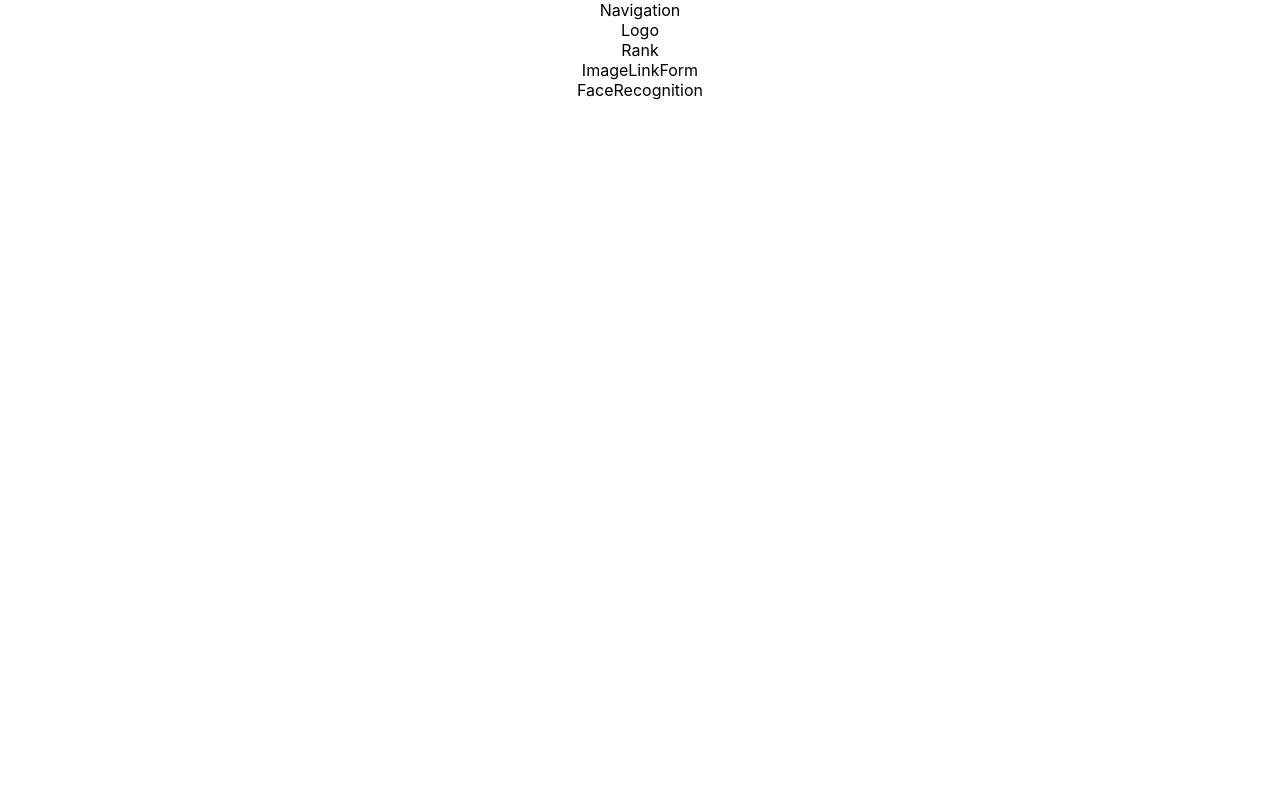
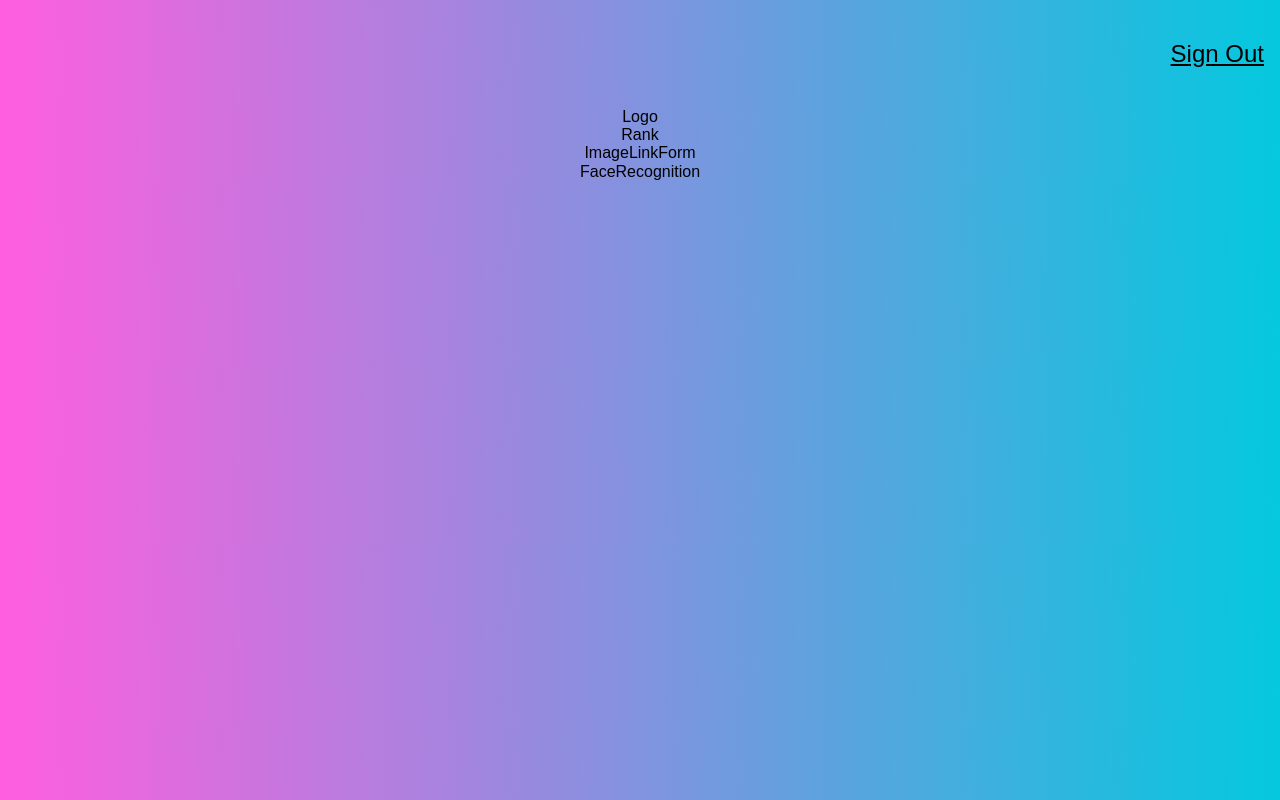
Before and after one commit to DRSantillan/smart-brain-front-end-ztm, a React (Create React App) app: page / in a window 1280 px wide. Built offline with nearby package versions, Linux system fonts and the light colour scheme.

Commit message:
task(): added background, style sheet for navigation,jsx for navigation, installed tachyons

```diff
--- a/package.json
+++ b/package.json
@@ -9,6 +9,7 @@
     "react": "^17.0.2",
     "react-dom": "^17.0.2",
     "react-scripts": "^4.0.3",
+    "tachyons": "^4.12.0",
     "web-vitals": "^2.1.0"
   },
   "scripts": {
--- a/src/components/Navigation/Navigation.css
+++ b/src/components/Navigation/Navigation.css
@@ -0,0 +1,4 @@
+.navigation {
+	display: flex;
+	justify-content: flex-end;
+}
--- a/src/components/Navigation/Navigation.js
+++ b/src/components/Navigation/Navigation.js
@@ -1,8 +1,14 @@
 import React from 'react';
+
 import './Navigation.css';
 
+// Simple Component > No state (Pure Function)
 const Navigation = () => {
-	return <div>Navigation</div>;
+	return (
+		<nav className='navigation'>
+			<p className='f3 link dim black underline pa3 pointer'>Sign Out</p>
+		</nav>
+	);
 };
 
 export default Navigation;
--- a/src/index.css
+++ b/src/index.css
@@ -1,8 +1,6 @@
 body {
-  margin: 0;
-  font-family: -apple-system, BlinkMacSystemFont, 'Segoe UI', 'Roboto', 'Oxygen',
-    'Ubuntu', 'Cantarell', 'Fira Sans', 'Droid Sans', 'Helvetica Neue',
-    sans-serif;
-  -webkit-font-smoothing: antialiased;
-  -moz-osx-font-smoothing: grayscale;
+	margin: 0;
+	padding: 0;
+	font-family: sans-serif;
+	background: linear-gradient(89deg, #ff5edf 0%, #04c8de 100%);
 }
```
Also changed, not shown: src/index.js (+5 -4 lines), 1 other file (tests, documents, lock files or other folders).
